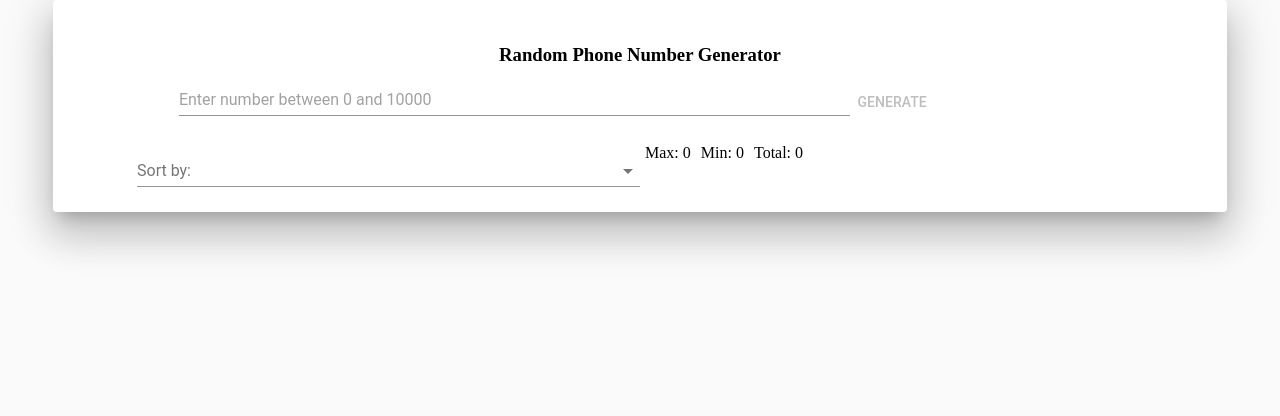
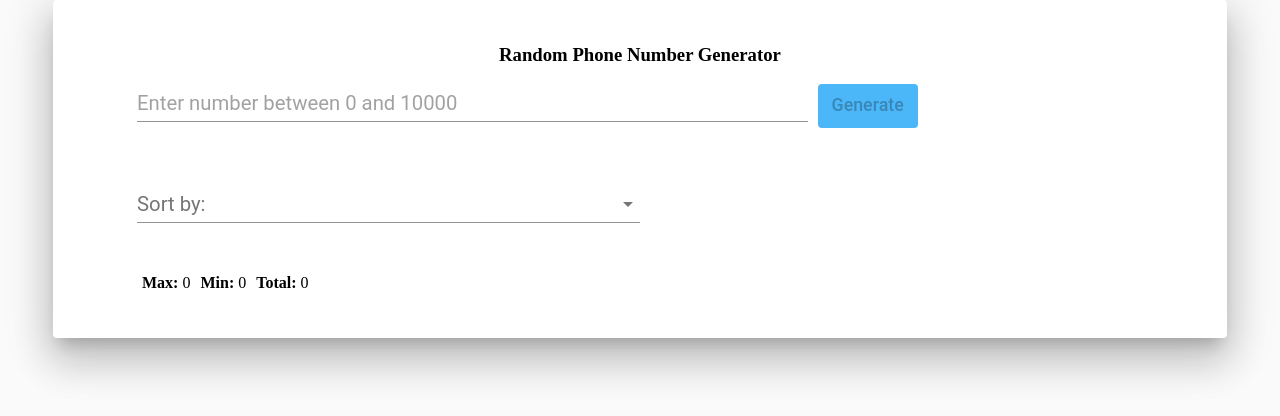
Before and after one commit to CeciliaCaroline/Phone-Number-Generator, a React (Create React App) app: page / in a window 1280 px wide. Shown: the top 416 px of the page. Built offline with nearby package versions, Linux system fonts and the light colour scheme.

Commit message:
Add styling

```diff
--- /dev/null
+++ b/src/MuiTheme.js
@@ -0,0 +1,83 @@
+import { createMuiTheme } from "@material-ui/core/styles";
+
+const theme = createMuiTheme({
+  palette: {
+    primary: {
+      main: "#f27a75"
+
+    },
+    secondary: {
+      light: "#74cff3",
+      main: "#74cff3",
+      contrastText: "#ffcc00"
+    }
+  },
+  typography: {
+    fontSize: 10,
+    htmlFontSize: 9
+  },
+  overrides: {
+
+    MuiButton: {
+      root: {
+        color: 'white',
+        backgroundColor: "#4cb7f8",
+        "&:hover": {
+          backgroundColor: "#4cb7f8 !important",
+          color: "white !important"
+        },
+        padding: "0 30px",
+        width: "100px",
+        borderRadius: 4,
+        border: 0,
+        margin: "0px 0px 0px 10px",
+        textTransform: "capitalize"
+
+      }
+    },
+
+    MuiSelect: {
+      root: {
+        textAlign: "center",
+      },
+      select: {},
+      selectMenu: {
+        width: "100%",
+        whiteSpace: "pre-line"
+      }
+    },
+
+    MuiInput: {
+      input: {},
+      root: {
+        marginBottom: "30px",
+        // padding: "0 10px"
+      }
+    },
+    MuiTable: {
+      root: {
+        // display: "block",
+        overflowX: "auto"
+      }
+    },
+    MuiTableCell: {
+      root: {
+        padding: "none",
+        textAlign: "center"
+      },
+      head: {
+        backgroundColor: "#3F3F41", // gray
+        color: "white"
+      },
+      body: {
+        fontSize: 21,
+        whiteSpace: "nowrap",
+        backgroundColor: "lightgray"
+      }
+    }
+  }
+
+
+});
+
+export default theme;
--- a/src/components/App.jsx
+++ b/src/components/App.jsx
@@ -29,7 +29,7 @@ class App extends Component {
     let uniqueNumber;
     const { generatedNumbers, generateNumber } = this.state;
 
-    if (generateNumber <= 0 || generateNumber <= 10000) {
+    if (generateNumber <= 0 || generateNumber > 10000) {
       this.setState({ error: "Input is above or below limit" });
     }
 
@@ -161,7 +161,7 @@ class App extends Component {
         <Grid container justify="center">
           <h3>Random Phone Number Generator</h3>
         </Grid>
-        <Grid container justify="center">
+        <Grid container >
           <Grid item xs={8}>
             <GeneratorInput
               onChange={this.numberInputChange}
@@ -177,33 +177,53 @@ class App extends Component {
           </Grid>
         </Grid>
 
-        <Grid container justify="center">
-          <DownLoadButton
+        <Grid container >
+        {/* <Grid item xs={3}>
+        <DownLoadButton
             onClick={this.downloadNumbers}
             randomPhoneNumbers={randomPhoneNumbers}
           />
         </Grid>
+        <Grid item xs={3} >
+          <ClearButton
+            onClick={this.clearNumbers}
+            randomPhoneNumbers={randomPhoneNumbers}
+          />
+        </Grid> */}
+
+        </Grid>
+
         <Grid container justify="center">
+          <br />
+          <span>{error}</span>
+          <br />
+        </Grid>
+        <Grid container alignItems="center">
+          <Grid item xs={6}>
+            <Sorting sorted={sort} onChange={this.setSort} />
+          </Grid>
+          <Grid item xs={3}>
+        <DownLoadButton
+            onClick={this.downloadNumbers}
+            randomPhoneNumbers={randomPhoneNumbers}
+          />
+        </Grid>
+        <Grid item xs={3} >
           <ClearButton
             onClick={this.clearNumbers}
             randomPhoneNumbers={randomPhoneNumbers}
           />
         </Grid>
-        <Grid container justify="center">
-          <br />
-          <span>{error}</span>
-          <br />
+
         </Grid>
-        <Grid container justify="center">
-          <Grid item xs={6}>
-            <Sorting sorted={sort} onChange={this.setSort} />
-          </Grid>
-          <Grid item xs={6}>
+        <Grid container>
+        <Grid item xs={6}>
             <Counter min={min} max={max} total={total} />
           </Grid>
+
         </Grid>
 
-        <Grid container justify="center">
+        <Grid container >
         {/* <Table>
           <TableBody> */}
 {this.renderPhoneNumbers()}
--- a/src/components/Counter.js
+++ b/src/components/Counter.js
@@ -3,15 +3,15 @@ import React , {Fragment} from 'react';
 const Counter = (props) => {
     return (
         <Fragment>
-          <span style={{ display: "inline-block", width: "auto", padding: "1%" }}>
-            Max: {props.max}
-          </span>
-          <span style={{ display: "inline-block", width: "auto", padding: "1%" }}>
-            Min: {props.min}
-          </span>
-          <span style={{ display: "inline-block", width: "auto", padding: "1%" }}>
-            Total: {props.total}
-          </span>
+          <p style={{ display: "inline-block", width: "auto", padding: "1%" }}>
+            <b>Max: </b> {props.max}
+          </p>
+          <p style={{ display: "inline-block", width: "auto", padding: "1%" }}>
+            <b>Min: </b> {props.min}
+          </p>
+          <p style={{ display: "inline-block", width: "auto", padding: "1%" }}>
+            <b>Total: </b> {props.total}
+          </p>
 
 
         </Fragment>
--- a/src/index.js
+++ b/src/index.js
@@ -3,9 +3,11 @@ import ReactDOM from 'react-dom';
 import App from './components/App';
 import { MuiThemeProvider } from "@material-ui/core/styles";
 import CssBaseline from "@material-ui/core/CssBaseline";
+import theme from "./MuiTheme";
+
 
 export default ReactDOM.render(
-  <MuiThemeProvider>
+  <MuiThemeProvider theme={theme}>
   <CssBaseline />
   <App />
 </MuiThemeProvider>,
```
